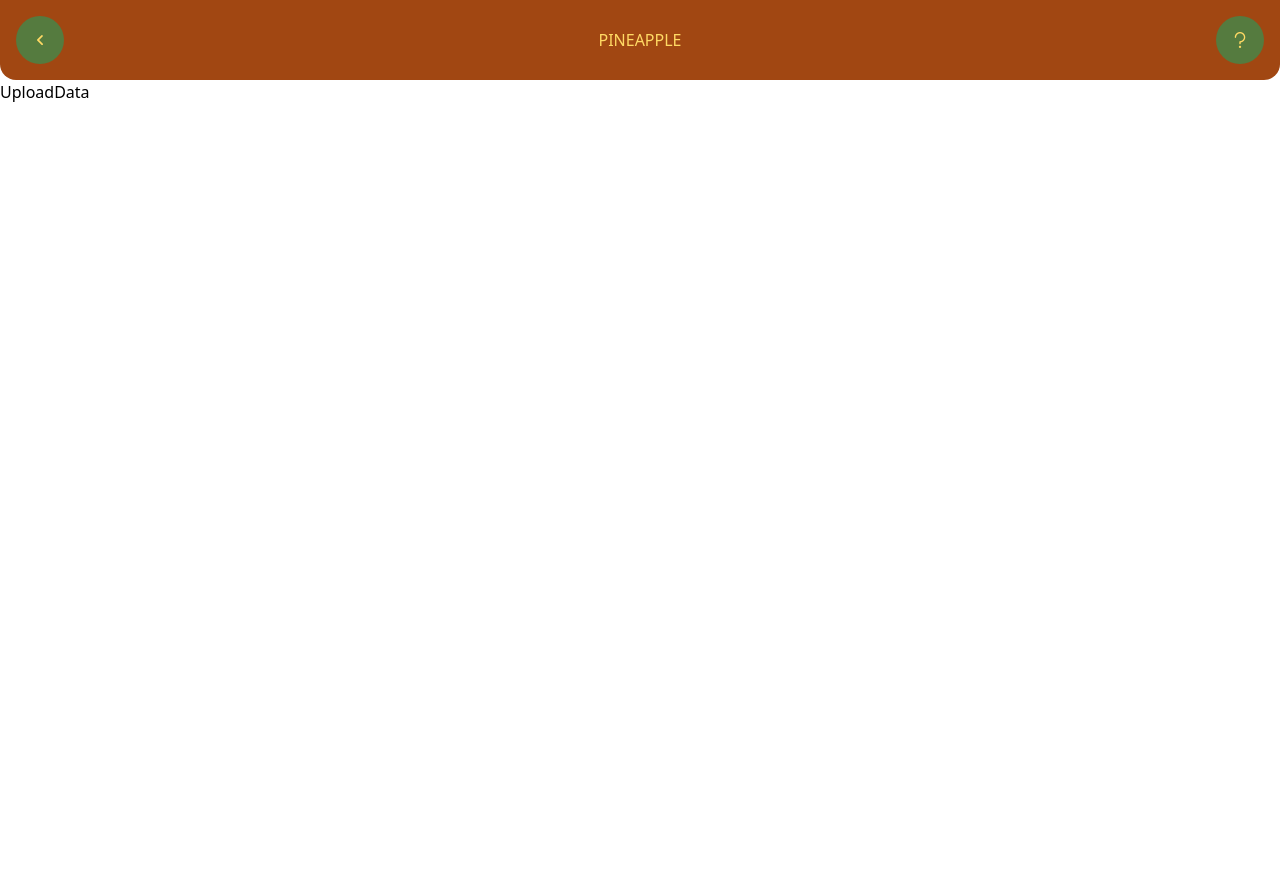
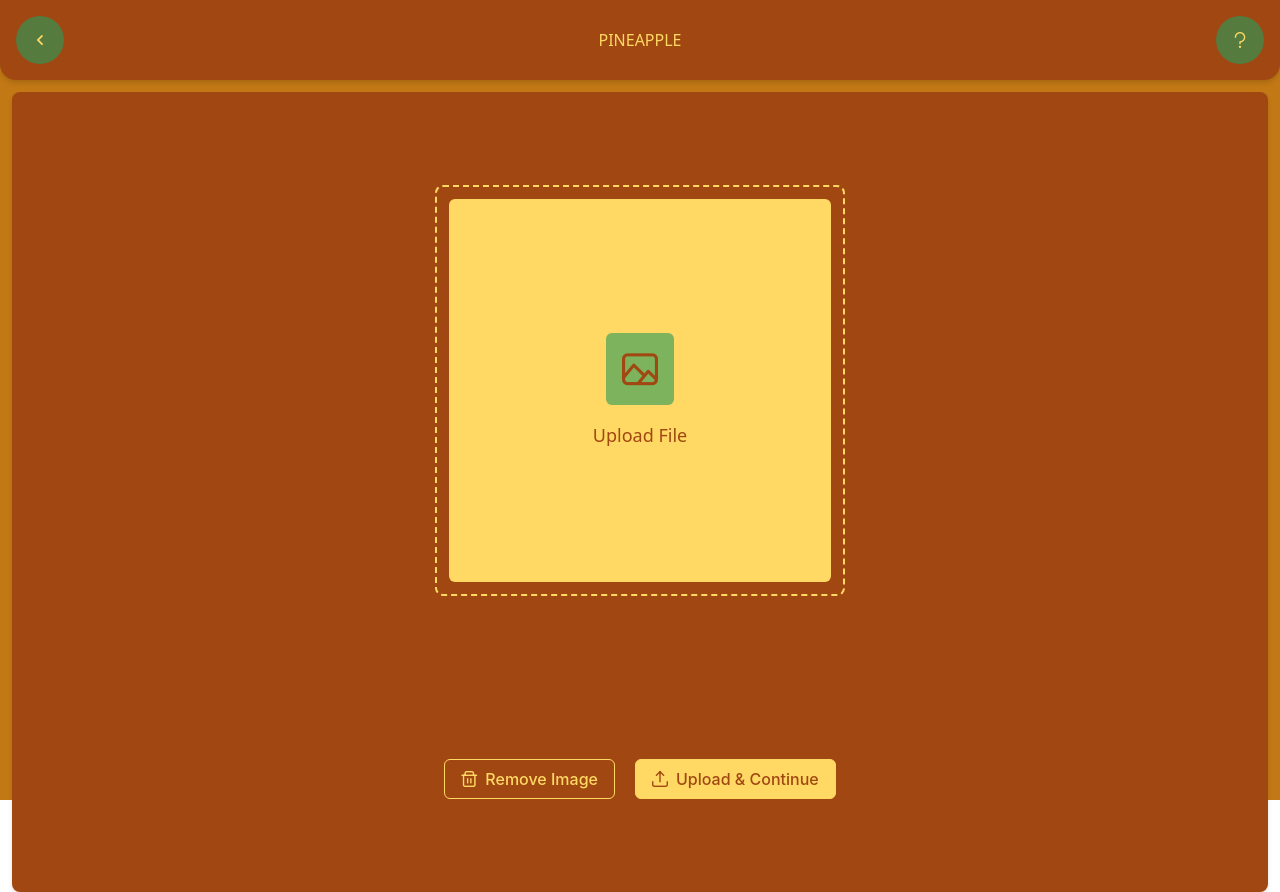
Before and after one commit to YashAgarwal1201/Pineapple, a React (Vite) app: page / in a window 1280 px wide. Before the commit the page ends 800 px from the top, so only its background shows below. Built offline with nearby package versions, Linux system fonts and the light colour scheme; a web font is replaced by a local one.

Commit message:
feat: upload image page

```diff
--- a/package.json
+++ b/package.json
@@ -13,7 +13,8 @@
     "primeicons": "^6.0.1",
     "primereact": "^9.6.2",
     "react": "^18.2.0",
-    "react-dom": "^18.2.0"
+    "react-dom": "^18.2.0",
+    "react-router-dom": "^6.16.0"
   },
   "devDependencies": {
     "@types/react": "^18.2.15",
--- a/src/App.tsx
+++ b/src/App.tsx
@@ -1,15 +1,38 @@
-import { useState } from "react";
-import Header from "./Components/Header/Header";
-import UploadData from "./Pages/UploadData.tsx/UploadData";
-// import './App.css'
+// import React, { useState, useRef } from "react";
+// import { Outlet } from "react-router-dom";
+// import { Toast } from "primereact/toast";
+// // import './App.css'
+// import RoutesComponent from "./Routes/Routes";
 
-function App() {
-  const [count, setCount] = useState(0);
+// export function App() {
+//   const myToast = useRef<Toast>(null);
+
+//   return (
+//     <div className="bg-red-500">
+//       <RoutesComponent>
+//         <Toast ref={myToast} />
+//         <Outlet />
+//       </RoutesComponent>
+//     </div>
+//   );
+// }
+
+// export default App;
+
+import React, { useRef } from "react";
+import { Outlet } from "react-router-dom";
+import { Toast } from "primereact/toast";
+import RoutesComponent from "./Routes/Routes"; // Update the import
+import UploadData from "./Pages/UploadData/UploadData";
+
+export function App() {
+  const myToast = useRef(null);
 
   return (
-    <div className="bg-red-500">
-      <Header />
+    <div className="w-full h-full">
+      <Toast ref={myToast} />
       <UploadData />
+      {/* <RoutesComponent /> */}
     </div>
   );
 }
--- a/src/Components/Header/Header.tsx
+++ b/src/Components/Header/Header.tsx
@@ -3,10 +3,16 @@ import { Button } from "primereact/button";
 
 const Header = () => {
   return (
-    <div className="w-full p-4 flex justify-between items-center bg-metallic-brown rounded-b-2xl">
-      <Button icon='pi pi-angle-left' className="bg-fern-green text-naples-yellow border-0 rounded-full" />
+    <div className="w-full p-4 flex justify-between items-center bg-metallic-brown rounded-b-2xl shadow-md">
+      <Button
+        icon="pi pi-angle-left"
+        className="bg-fern-green text-naples-yellow border-0 rounded-full"
+      />
       <h1 className="text-naples-yellow">PINEAPPLE</h1>
-      <Button icon='pi pi-question' className="bg-fern-green text-naples-yellow border-0 rounded-full" />
+      <Button
+        icon="pi pi-question"
+        className="bg-fern-green text-naples-yellow border-0 rounded-full"
+      />
     </div>
   );
 };
--- /dev/null
+++ b/src/Pages/PageNotFound/PageNotFound.tsx
@@ -0,0 +1,9 @@
+import React from 'react'
+
+const PageNotFound = () => {
+  return (
+    <div>PageNotFound</div>
+  )
+}
+
+export default PageNotFound
--- a/src/Pages/UploadData.tsx/UploadData.tsx
+++ /dev/null
@@ -1,7 +0,0 @@
-import React from "react";
-
-const UploadData = () => {
-  return <div>UploadData</div>;
-};
-
-export default UploadData;
--- /dev/null
+++ b/src/Pages/UploadData/UploadData.tsx
@@ -0,0 +1,37 @@
+import React from "react";
+import Header from "../../Components/Header/Header";
+import { Button } from "primereact/button";
+
+const UploadData = () => {
+  return (
+    <div className="h-screen bg-ochre">
+      <Header />
+
+      <div className="h-full p-3 m-3 flex flex-col justify-around items-center bg-metallic-brown rounded-lg shadow-md">
+        <div className="w-2/3 sm:w-1/3 aspect-square p-3 border-2 border-dashed border-naples-yellow rounded-lg cursor-pointer">
+          <div className="w-full h-full flex flex-col justify-center items-center gap-y-4 bg-naples-yellow rounded-md">
+            <span className="pi pi-image p-4 text-4xl text-metallic-brown bg-bud-green rounded-md"></span>
+            <span className="text-lg text-metallic-brown font-medium">Upload File</span>
+          </div>
+        </div>
+        <div className="w-full h-10 flex justify-center items-center gap-x-5">
+          <Button
+            icon="pi pi-trash"
+            label="Remove Image"
+            title="Click to remove the selected image"
+            // className="h-full text-metallic-brown bg-ochre border-0"
+            className="h-full text-naples-yellow bg-metallic-brown border-naples-yellow"
+          />
+          <Button
+            icon="pi pi-upload"
+            label="Upload & Continue"
+            title="Click to upload and continue"
+            className="h-full text-metallic-brown bg-naples-yellow border-naples-yellow"
+          />
+        </div>
+      </div>
+    </div>
+  );
+};
+
+export default UploadData;
--- /dev/null
+++ b/src/Routes/Routes.tsx
@@ -0,0 +1,45 @@
+// import React, { lazy } from "react";
+// import {
+//   Routes,
+//   Route,
+//   createBrowserRouter,
+//   createRoutesFromChildren,
+// } from "react-router-dom";
+// import { App } from "./../App";
+
+// const UploadPage = lazy(() => import("./../Pages/UploadData/UploadData"));
+// const PageNotFound = lazy(() => import("./../Pages/PageNotFound/PageNotFound"));
+
+// const RoutesComponent = createBrowserRouter(
+//   createRoutesFromChildren(
+//     // <Route>
+//       <Route path="/" element={<App />}>
+//         <Route path="/" element={<UploadPage />} />
+//         <Route path="*" element={<PageNotFound />} />
+//       </Route>
+//     // </Route>
+//   )
+// );
+
+// export default RoutesComponent;
+
+
+import React, { lazy, memo } from "react";
+import { Routes, Route, Outlet } from "react-router-dom";
+import { App } from "./../App";
+
+const UploadPage = lazy(() => import("./../Pages/UploadData/UploadData"));
+const PageNotFound = lazy(() => import("./../Pages/PageNotFound/PageNotFound"));
+
+function RoutesComponent() {
+  return (
+    <Routes>
+      <Route path="/" element={<Outlet />}>
+        <Route path="/" element={<UploadPage />} />
+        <Route path="*" element={<PageNotFound />} />
+      </Route>
+    </Routes>
+  );
+}
+
+export default memo(RoutesComponent);
--- a/src/index.css
+++ b/src/index.css
@@ -7,6 +7,7 @@
 @tailwind utilities;
 
 .p-button:hover {
+  border-color: theme("colors.bud-green") !important;;
   background-color: theme("colors.bud-green") !important;
   color: theme("colors.naples-yellow") !important;
 }
```
Also changed, not shown: 1 other file (tests, documents, lock files or other folders).
